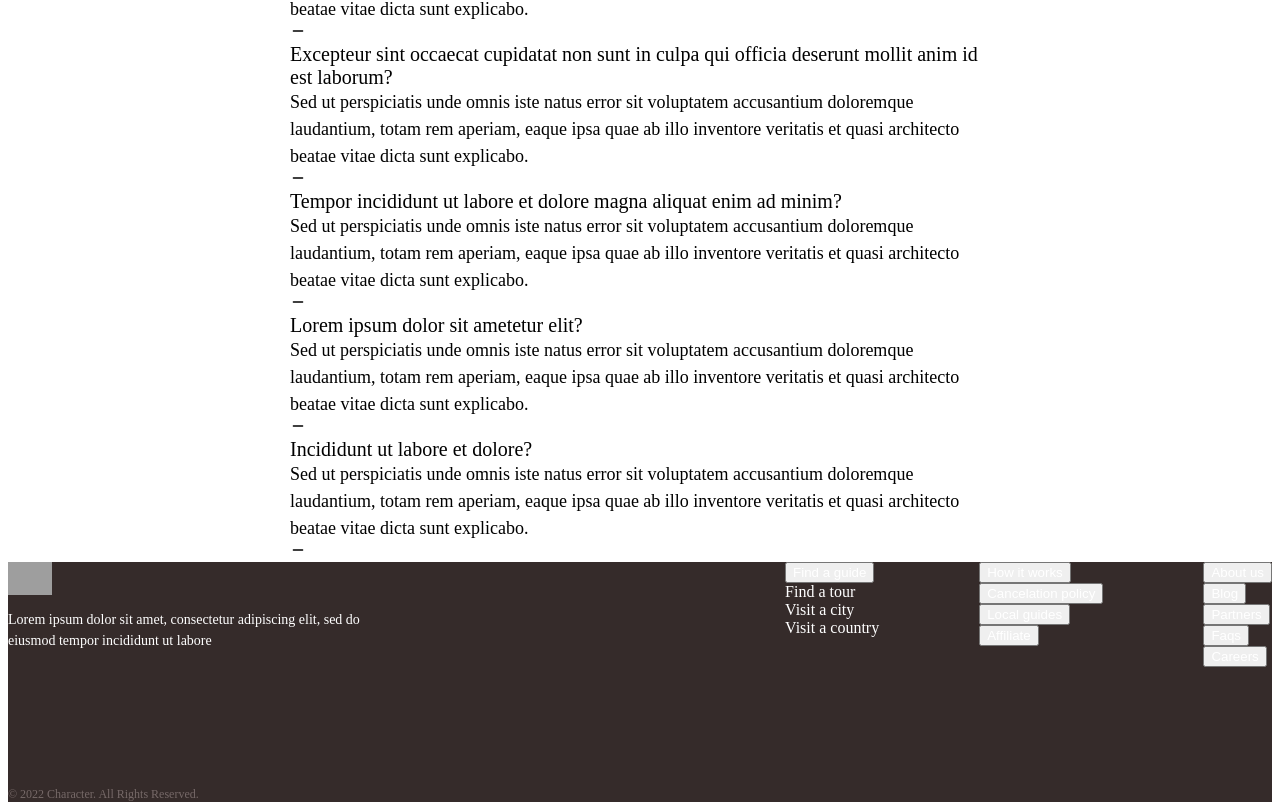
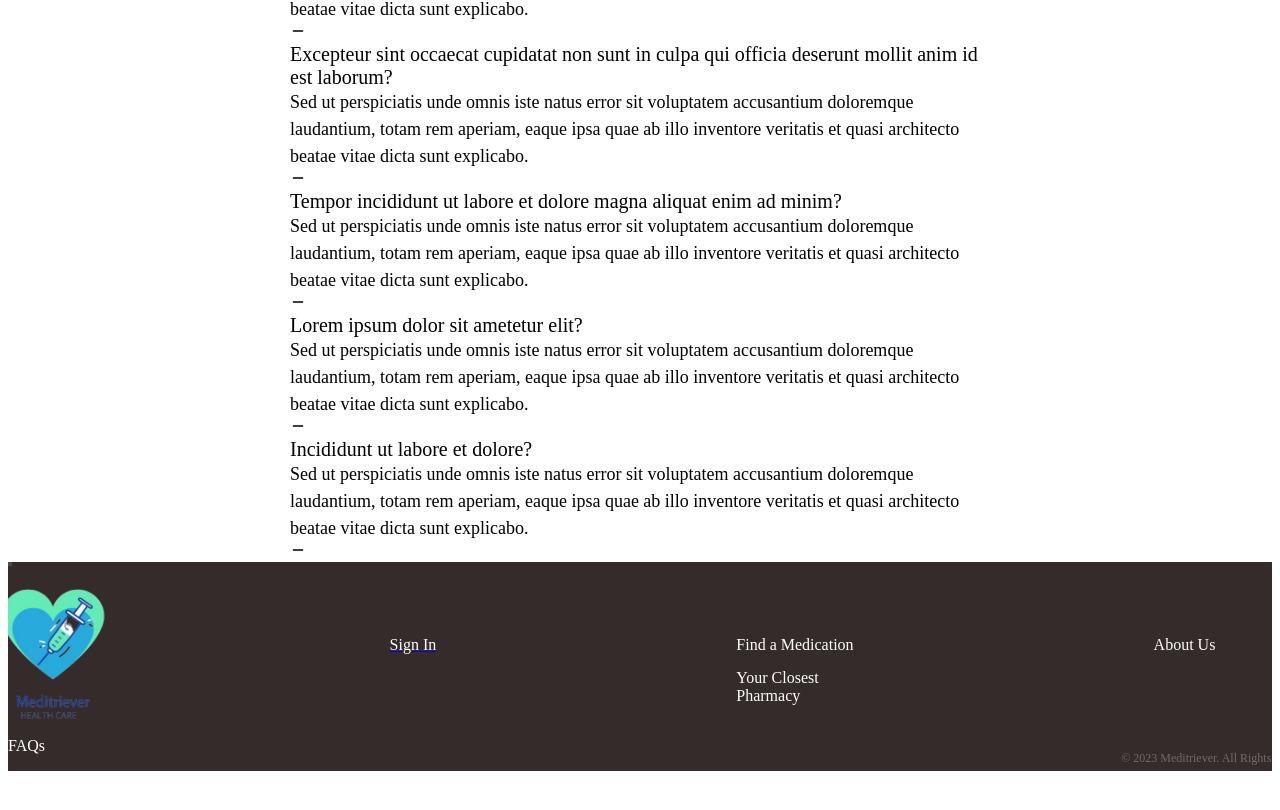
Before and after one commit to Kenneth-Tong/meditriever, a React (Create React App) app: page /fa-qs in a window 1280 px wide. Shown: the part 522-1332 px from the top of the page. After the commit the page ends 1301 px from the top, so only its background shows below. Built offline with nearby package versions, Linux system fonts and the light colour scheme; grey boxes are pictures that could not be loaded.

Commit message:
changed footer for all pages

```diff
--- a/src/views/about-us.js
+++ b/src/views/about-us.js
@@ -21,7 +21,7 @@ const AboutUs = (props) => {
               <Link to="/" className="about-us-navlink">
                 <img
                   alt="image"
-                  src="/Icons/mediritriever_logo_ideas-removebg-preview-300w.png"
+                  src="/Icons/meditriever_logo.png"
                   className="about-us-image"
                 />
               </Link>
--- a/src/views/fa-qs.js
+++ b/src/views/fa-qs.js
@@ -20,7 +20,7 @@ const FAQs = (props) => {
               <Link to="/" className="fa-qs-navlink">
                 <img
                   alt="image"
-                  src="/Icons/mediritriever_logo_ideas-removebg-preview-300w.png"
+                  src="/Icons/meditriever_logo.png"
                   className="fa-qs-image"
                 />
               </Link>
@@ -329,77 +329,63 @@ const FAQs = (props) => {
           </div>
         </div>
       </section>
-      <section className="fa-qs-footer">
-        <div className="fa-qs-content6">
-          <div className="fa-qs-main">
-            <div className="fa-qs-branding">
-              <div className="fa-qs-heading1">
-                <img alt="image" src="/logo.svg" className="fa-qs-image1" />
-                <p className="fa-qs-caption1">
-                  Lorem ipsum dolor sit amet, consectetur adipiscing elit, sed
-                  do eiusmod tempor incididunt ut labore
-                </p>
+      <section className="home-footer">
+        <div className="home-content3">
+          <div className="home-container6">
+            <img
+              alt="image"
+              src="/Icons/meditriever_logo.png"
+              className="home-image5"
+            />
+            <div className="home-main1">
+              <div className="home-branding">
+                <div className="home-heading6"></div>
               </div>
-            </div>
-            <div className="fa-qs-links1">
-              <div className="fa-qs-items">
-                <button className="fa-qs-link button button-clean">
-                  Find a guide
-                </button>
-                <a
-                  href="#destinations"
-                  className="fa-qs-link01 button button-clean"
-                >
-                  Find a tour
-                </a>
-                <a
-                  href="#destinations"
-                  className="fa-qs-link02 button button-clean"
-                >
-                  Visit a city
-                </a>
-                <a
-                  href="#destinations"
-                  className="fa-qs-link03 button button-clean"
-                >
-                  Visit a country
-                </a>
-              </div>
-              <div className="fa-qs-items1">
-                <button className="fa-qs-link04 button button-clean">
-                  How it works
-                </button>
-                <button className="fa-qs-link05 button button-clean">
-                  Cancelation policy
-                </button>
-                <button className="fa-qs-link06 button button-clean">
-                  Local guides
-                </button>
-                <button className="fa-qs-link07 button button-clean">
-                  Affiliate
-                </button>
-              </div>
-              <div className="fa-qs-items2">
-                <button className="fa-qs-link08 button button-clean">
-                  About us
-                </button>
-                <button className="fa-qs-link09 button button-clean">
-                  Blog
-                </button>
-                <button className="fa-qs-link10 button button-clean">
-                  Partners
-                </button>
-                <button className="fa-qs-link11 button button-clean">
-                  Faqs
-                </button>
-                <button className="fa-qs-link12 button button-clean">
-                  Careers
-                </button>
+              <div className="home-links">
+                <div className="home-items">
+                  <Link to="/login-page">
+                    <a href="#how-it-works" className="home-link08">
+                      <span>
+                      <font color="white">Sign In</font>
+                      </span>
+                      <br></br>
+                    </a>
+                    <Link to="/fa-qs" className="home-navlink15">
+                      <span>
+                        <font color="white">FAQs</font>
+                      </span>
+                      <br></br>
+                    </Link>
+                  </Link>
+                </div>
+                <div className="home-items1">
+                  <a
+                    href="#explore"
+                    className="home-link09 button button-clean"
+                  >
+                    <span className="home-text24">
+                      <span>Your Closest Pharmacy</span>
+                      <br></br>
+                    </span>
+                    <span>
+                      <span>Find a Medication</span>
+                      <br></br>
+                    </span>
+                  </a>
+                </div>
+                <div className="home-items2">
+                  <a href="#about" className="home-link10 button button-clean">
+                    <span>
+                      <span>About Us</span>
+                      <br></br>
+                    </span>
+                  </a>
+                </div>
               </div>
             </div>
           </div>
-          <span className="fa-qs-copyright">
-            © 2022 Character. All Rights Reserved.
+          <span className="home-copyright">
+            © 2023 Meditriever. All Rights Reserved.
           </span>
         </div>
       </section>
--- a/src/views/login-page.js
+++ b/src/views/login-page.js
@@ -19,7 +19,7 @@ const LoginPage = (props) => {
               <Link to="/" className="login-page-navlink">
                 <img
                   alt="image"
-                  src="/Icons/mediritriever_logo_ideas-removebg-preview-300w.png"
+                  src="/Icons/meditriever_logo.png"
                   className="login-page-image"
                 />
               </Link>
```
